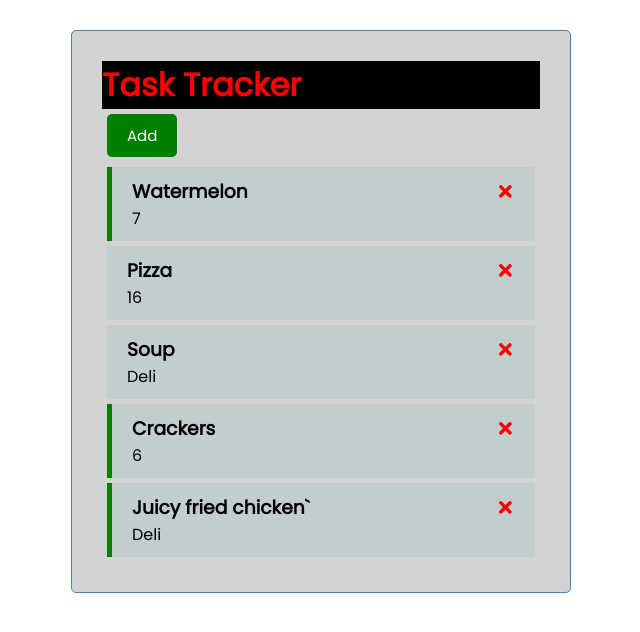
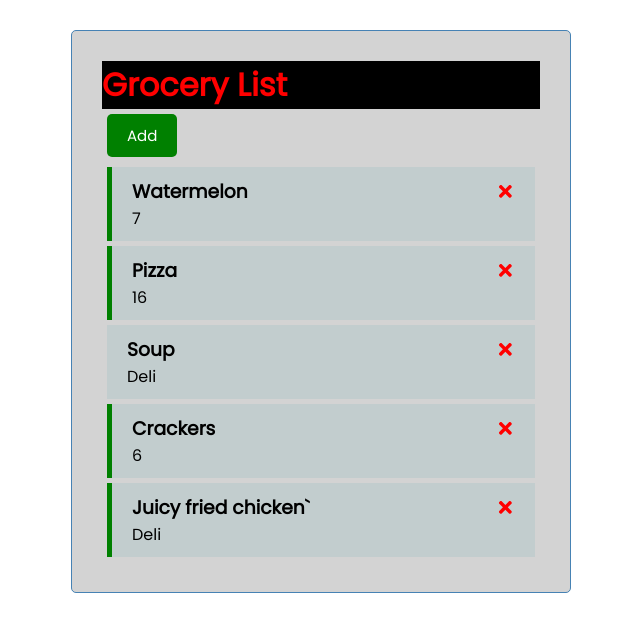
Before and after one commit to kdaysal/grocery-list-netlify, a React (Create React App) app: page / in a window 1280 px wide. Shown: the top 632 px of the page, without its empty margins (319-959 px from the left). Built offline with nearby package versions, Linux system fonts and the light colour scheme; data requests are answered from the project's data file.

Commit message:
Moved component files to new "components" folder for better organization

```diff
--- a/db.json
+++ b/db.json
@@ -10,7 +10,7 @@
       "id": 2,
       "text": "Pizza",
       "aisle": 16,
-      "reminder": false
+      "reminder": true
     },
     {
       "id": 3,
--- a/src/App.js
+++ b/src/components/App/App.js
@@ -1,8 +1,8 @@
 //import React from 'react'; //only needed for class components; not used here
 import { useState, useEffect } from 'react'
-import Header from './components/Header';
-import Tasks from './components/Tasks';
-import AddTask from './components/AddTask';
+import Header from '../Header/Header';
+import Tasks from '../Tasks/Tasks';
+import AddTask from '../AddTask/AddTask';
 
 const App = () => {
   const [showAddTask, setShowAddTask] = useState(false);
@@ -116,7 +116,7 @@ const App = () => {
 
   return (
     <div className="container">
-      <Header title='Task Tracker'
+      <Header title='Grocery List'
         onAdd={() => setShowAddTask(!showAddTask)}
         showAddTask={showAddTask}
       />
--- a/src/components/Header.js
+++ b/src/components/Header/Header.js
@@ -1,5 +1,5 @@
 import PropTypes from 'prop-types'//prop-types is totally optional for a small app like this - I'm adding it here for reference
-import Button from './Button'
+import Button from '../Button/Button'
 
 const Header = ({ title, onAdd, showAddTask }) => {
 
--- a/src/components/Tasks.js
+++ b/src/components/Tasks/Tasks.js
@@ -1,6 +1,6 @@
 //This component will generate a list of all of the individual grocery items (tasks)
 
-import Task from "./Task"
+import Task from "../Task/Task"
 
 const Tasks = ({ tasks, onDelete, onToggle }) => {
   //initialize state of tasks
--- a/src/index.js
+++ b/src/index.js
@@ -1,7 +1,7 @@
 import React from 'react';
 import ReactDOM from 'react-dom/client';
 import './index.css';
-import App from './App';
+import App from './components/App/App';
 import reportWebVitals from './reportWebVitals';
 
 const root = ReactDOM.createRoot(document.getElementById('root'));
```
Also changed, not shown: src/components/AddTask/AddTask.js (renamed from src/components/AddTask.js), src/components/Button/Button.js (renamed from src/components/Button.js), src/components/Task/Task.js (renamed from src/components/Task.js).
